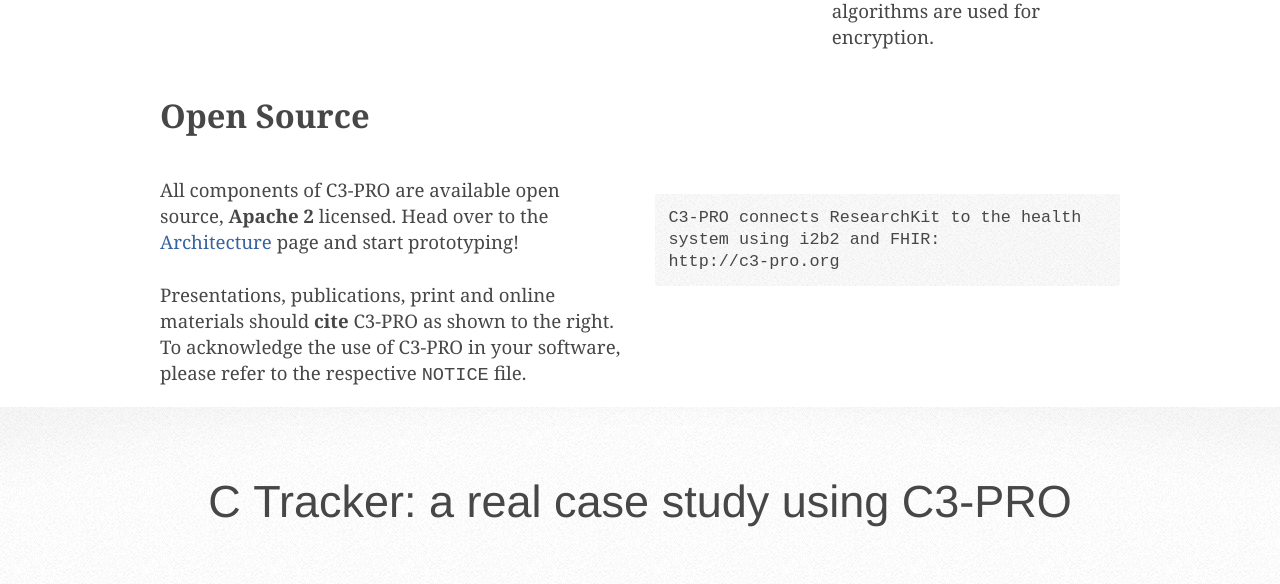
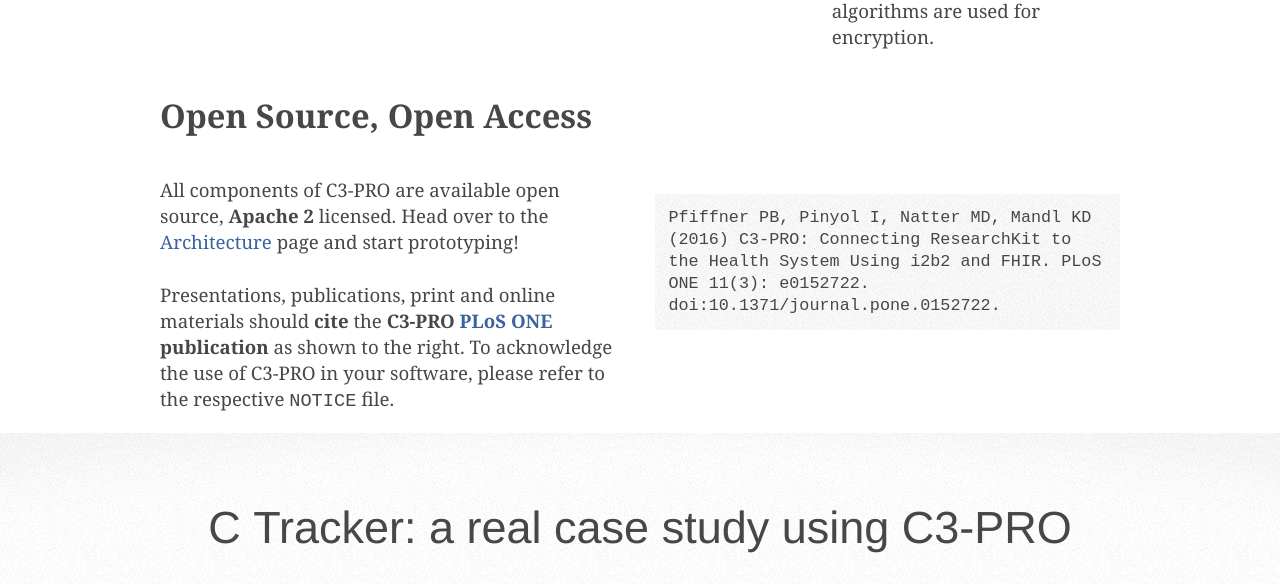
Before and after one commit to C3-PRO/c3-pro.github.io, a plain HTML site: page index.html in a window 1280 px wide. Shown: the part 2211-2795 px from the top of the page. Drawn offline with Linux system fonts and the light colour scheme.

Commit message:
Add PLoS ONE citation. Small updates.

```diff
--- a/index.html
+++ b/index.html
@@ -35,7 +35,7 @@
 					<!-- Nav -->
 						<nav id="nav">
 							<ul>
-								<li class="current"><a href="index.html">C3-PRO Home</a></li>
+								<li class="current"><a href="index.html">C3-PRO</a></li>
 								<li><a href="architecture.html">Architecture</a></li>
 								<li><a href="team.html">Team</a></li>
 								<li><a href="http://c-tracker.chip.org/" target="_blank">C&nbsp;Tracker</a></li>
@@ -152,13 +152,13 @@
 					</div>
 
 					<div class="container">
-						<h2>Open Source</h2>
+						<h2>Open Source, Open Access</h2>
 						<div class="row">
 							<section class="6u 12u(narrower)">
 								All components of C3-PRO are available open source, <strong>Apache 2</strong> licensed.
 								Head over to the <a href="architecture.html">Architecture</a> page and start prototyping!<br>
 								<br>
-								Presentations, publications, print and online materials should <strong>cite</strong> C3-PRO as shown <span class="sections-do-wrap">below</span><span class="sections-are-columns">to the right</span>.
+								Presentations, publications, print and online materials should <strong>cite</strong> the <strong>C3-PRO <a href="http://journals.plos.org/plosone/article?id=10.1371/journal.pone.0152722" target="_blank">PLoS ONE</a> publication</strong> as shown <span class="sections-do-wrap">below</span><span class="sections-are-columns">to the right</span>.
 								To acknowledge the use of C3-PRO in your software, please refer to the respective <code>NOTICE</code> file.
 							</section>
 							<section class="6u 12u(narrower)">
@@ -166,8 +166,7 @@
 									Pfiffner PB, Pinyol I, Natter MD, Mandl KD. C3-PRO: Connecting Apple's ResearchKit to the Health System using i2b2 and FHIR. PLoS ONE. <i>submitted</i>.
 								</pre-->
 								<pre class="citation">
-									C3-PRO connects ResearchKit to the health system using i2b2 and FHIR:
-									http://c3-pro.org
+									Pfiffner PB, Pinyol I, Natter MD, Mandl KD (2016) C3-PRO: Connecting ResearchKit to the Health System Using i2b2 and FHIR. PLoS ONE 11(3): e0152722. doi:10.1371/journal.pone.0152722.
 								</pre>
 							</section>
 						</div>
```
Also changed, not shown: architecture.html (+1 -1 lines), team.html (+1 -1 lines), images/Architecture.png, images/Architecture@2x.png, images/Architecture@3x.png.
